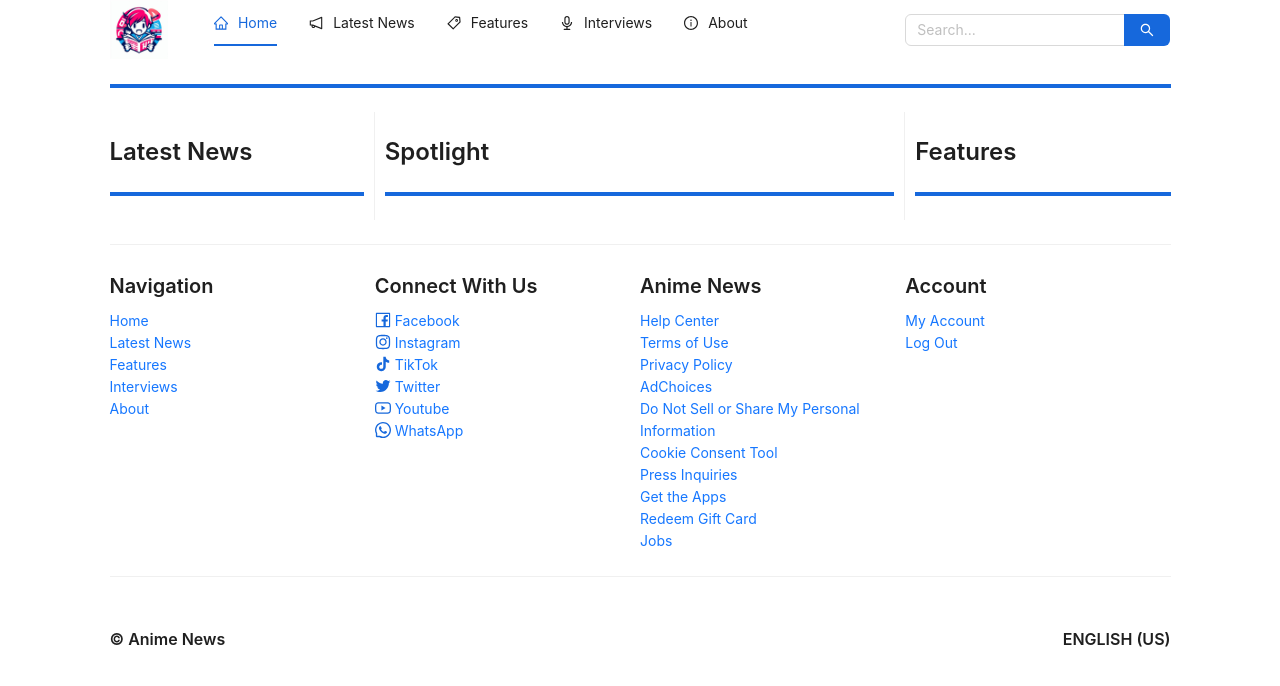
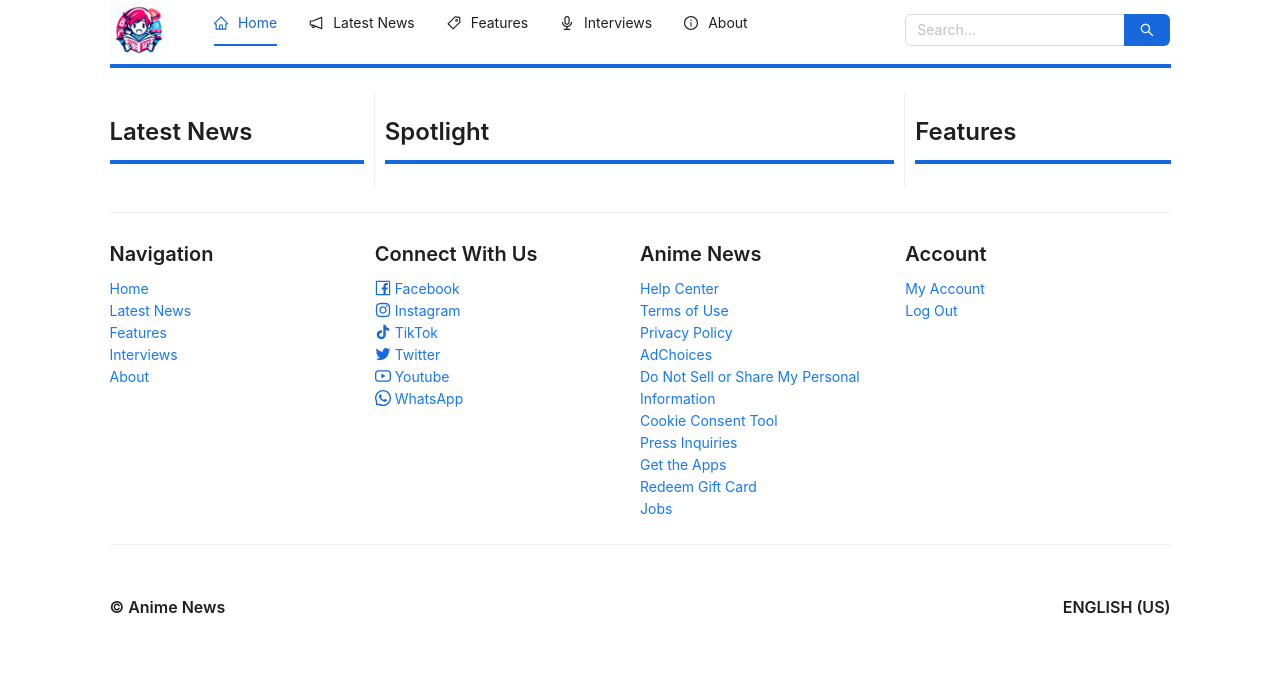
Before and after one commit to heyliceeee/animeNews, a React (Create React App) app in the folder animenews/: page / in a window 1280 px wide. Shown: the top 686 px of the page. Built offline with nearby package versions, Linux system fonts and the light colour scheme.

Commit message:
:lipstick: header

```diff
--- a/animenews/src/content/home/Home.js
+++ b/animenews/src/content/home/Home.js
@@ -13,8 +13,15 @@
           style={{ borderRight: "1px solid #f0f0f0", paddingRight: "10px" }}
         >
           <Title level={3}>Latest News</Title>
-          <Divider style={{ borderColor: "#1668dc", borderWidth: "4px" }} />
+          <Divider
+            style={{
+              borderColor: "#1668dc",
+              borderWidth: "4px",
+              marginTop: "4px",
+            }}
+          />
         </Col>
+
         <Col
           className="gutter-row"
           span={12}
@@ -25,8 +32,15 @@
           }}
         >
           <Title level={3}>Spotlight</Title>
-          <Divider style={{ borderColor: "#1668dc", borderWidth: "4px" }} />
+          <Divider
+            style={{
+              borderColor: "#1668dc",
+              borderWidth: "4px",
+              marginTop: "4px",
+            }}
+          />
         </Col>
+
         <Col
           className="gutter-row"
           span={6}
@@ -35,7 +49,13 @@
           }}
         >
           <Title level={3}>Features</Title>
-          <Divider style={{ borderColor: "#1668dc", borderWidth: "4px" }} />
+          <Divider
+            style={{
+              borderColor: "#1668dc",
+              borderWidth: "4px",
+              marginTop: "4px",
+            }}
+          />
         </Col>
       </Row>
     </div>
--- a/animenews/src/header/Header.css
+++ b/animenews/src/header/Header.css
@@ -1,4 +1,4 @@
-@media (max-width: 1264px) {
+@media (max-width: 486px) {
     .logo-column {
       display: none !important;
     }
--- a/animenews/src/header/Header.js
+++ b/animenews/src/header/Header.js
@@ -55,10 +55,10 @@
     <Row>
       <Col
         className="gutter-row logo-column"
-        xs={0}
-        sm={0}
-        md={0}
-        lg={0}
+        xs={2}
+        sm={2}
+        md={2}
+        lg={2}
         xl={2}
         style={{
           display: "flex",
@@ -70,22 +70,22 @@
         <Image src={logo} height="99%" />
       </Col>
 
-      <Col className="gutter-row" xs={6} sm={15} md={16} lg={16} xl={16}>
+      <Col className="gutter-row" xs={6} sm={10} md={16} lg={16} xl={16}>
         <Menu
           onClick={onClick}
           selectedKeys={[current]}
           mode="horizontal"
           items={items}
-          style={{ borderBottom: 'none'}}
+          style={{ borderBottom: "none" }}
         />
       </Col>
 
       <Col
         className="gutter-row"
-        xs={18}
-        sm={9}
-        md={8}
-        lg={8}
+        xs={16}
+        sm={12}
+        md={6}
+        lg={6}
         xl={6}
         style={{
           display: "flex",
@@ -96,7 +96,13 @@
         <Search placeholder="Search..." onSearch={onSearch} enterButton />
       </Col>
 
-      <Divider style={{borderColor: '#1668dc', borderWidth: '4px'}}/>
+      <Divider
+        style={{
+          borderColor: "#1668dc",
+          borderWidth: "4px",
+          marginTop: "4px",
+        }}
+      />
     </Row>
   );
 }
```
